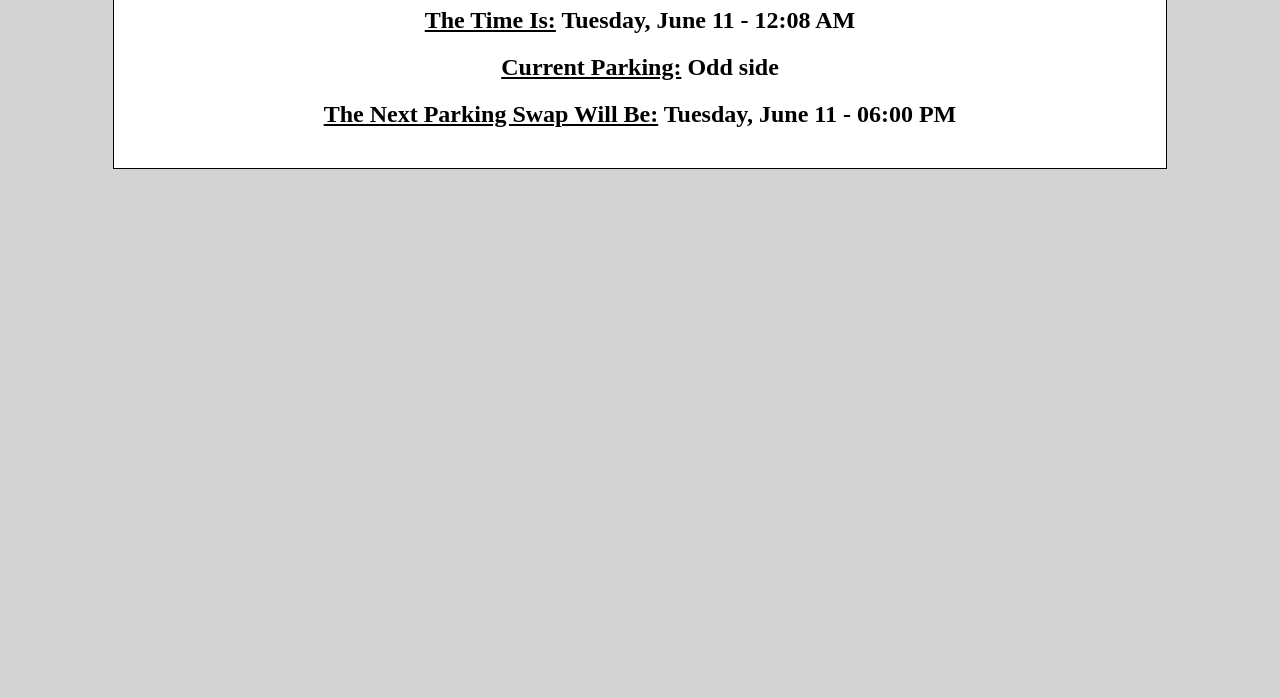
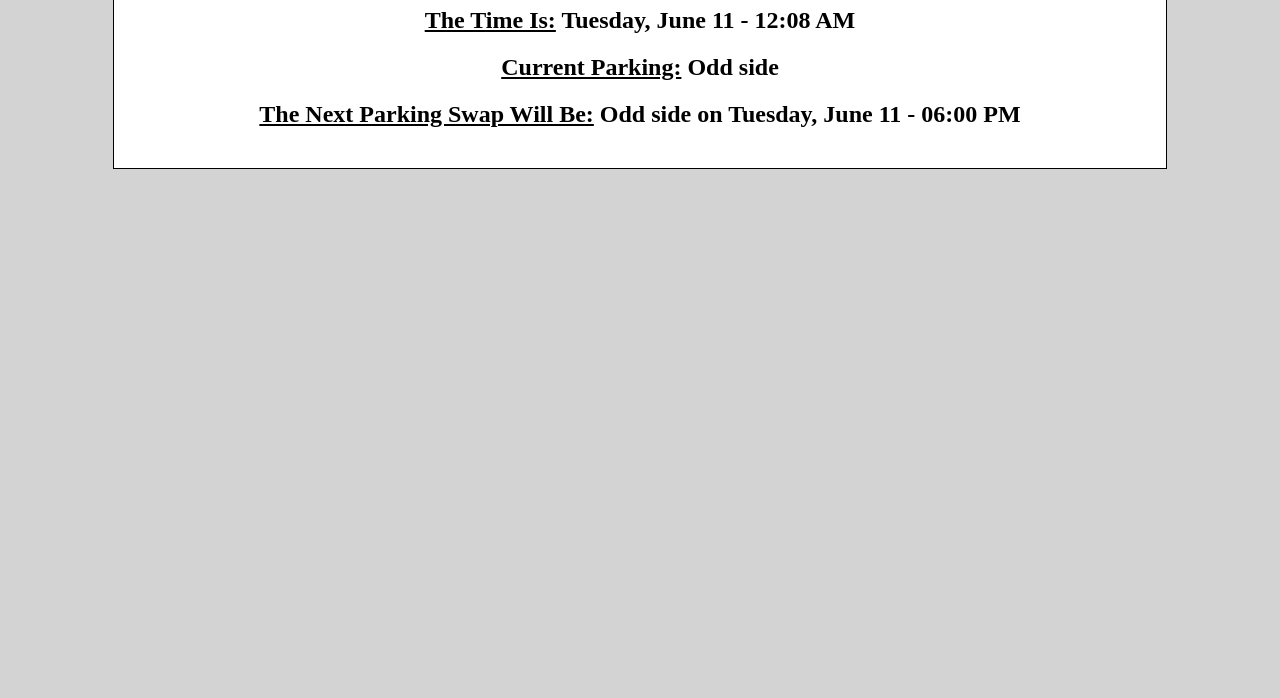
Before and after one commit to aidan-lemay/WeldonParking, a plain HTML site: page index.html in a window 1280 px wide. Shown: the part 102-800 px from the top of the page. Drawn offline with Linux system fonts and the light colour scheme.

Commit message:
Updating so it only changes at 6, and hopefully works properly

```diff
--- a/index.html
+++ b/index.html
@@ -44,15 +44,15 @@
             }
 
             // Determine which side to park on based on the restrictions
-            if ((day === 1 && isWithinTimeRange(19, 0, 18, 0)) || // Monday 7pm - Tuesday 6pm
-                (day === 3 && isWithinTimeRange(19, 0, 18, 0)) || // Wednesday 7pm - Thursday 6pm
-                (day === 5 && isWithinTimeRange(19, 0, 18, 0))) { // Friday 7pm - Saturday 6pm
+            if ((day === 1 && isWithinTimeRange(18, 0, 18, 0)) || // Monday 7pm - Tuesday 6pm
+                (day === 3 && isWithinTimeRange(18, 0, 18, 0)) || // Wednesday 7pm - Thursday 6pm
+                (day === 5 && isWithinTimeRange(18, 0, 18, 0))) { // Friday 7pm - Saturday 6pm
                 return "Even side";
             }
 
-            if ((day === 2 && isWithinTimeRange(19, 0, 18, 0)) || // Tuesday 7pm - Wednesday 6pm
-                (day === 4 && isWithinTimeRange(19, 0, 18, 0)) || // Thursday 7pm - Friday 6pm
-                (day === 6 && isWithinTimeRange(19, 0, 18, 0)) || // Saturday 7pm - Monday 6pm
+            if ((day === 2 && isWithinTimeRange(18, 0, 18, 0)) || // Tuesday 7pm - Wednesday 6pm
+                (day === 4 && isWithinTimeRange(18, 0, 18, 0)) || // Thursday 7pm - Friday 6pm
+                (day === 6 && isWithinTimeRange(18, 0, 18, 0)) || // Saturday 7pm - Monday 6pm
                 (day === 0 && isWithinTimeRange(0, 0, 18, 0))) { // Sunday 12am - Monday 6pm
                 return "Odd side";
             }
@@ -94,19 +94,13 @@
             }
 
             const swaps = [
-                { day: 1, hour: 19, minute: 0 },  // Monday 7pm
-                { day: 2, hour: 18, minute: 0 },  // Tuesday 6pm
-                { day: 2, hour: 19, minute: 0 },  // Tuesday 7pm
-                { day: 3, hour: 18, minute: 0 },  // Wednesday 6pm
-                { day: 3, hour: 19, minute: 0 },  // Wednesday 7pm
-                { day: 4, hour: 18, minute: 0 },  // Thursday 6pm
-                { day: 4, hour: 19, minute: 0 },  // Thursday 7pm
-                { day: 5, hour: 18, minute: 0 },  // Friday 6pm
-                { day: 5, hour: 19, minute: 0 },  // Friday 7pm
-                { day: 6, hour: 18, minute: 0 },  // Saturday 6pm
-                { day: 6, hour: 19, minute: 0 },  // Saturday 7pm
-                { day: 0, hour: 18, minute: 0 },  // Sunday 6pm
-                { day: 0, hour: 19, minute: 0 }   // Sunday 7pm
+                { day: 1, hour: 18, minute: 0, side: "Even side" },  // Monday 7pm
+                { day: 2, hour: 18, minute: 0, side: "Odd side" },   // Tuesday 7pm
+                { day: 3, hour: 18, minute: 0, side: "Even side" },  // Wednesday 7pm
+                { day: 4, hour: 18, minute: 0, side: "Odd side" },   // Thursday 7pm
+                { day: 5, hour: 18, minute: 0, side: "Even side" },  // Friday 7pm
+                { day: 6, hour: 18, minute: 0, side: "Odd side" },   // Saturday 7pm
+                { day: 0, hour: 18, minute: 0, side: "No restriction" } // Sunday 7pm
             ];
 
             let nextSwap = null;
@@ -117,8 +111,8 @@
                 const swapDate = getSwapDate(swapDayOffset, swap.hour, swap.minute);
 
                 if (swapDate > now) {
-                    if (nextSwap === null || swapDate < nextSwap) {
-                        nextSwap = swapDate;
+                    if (nextSwap === null || swapDate < nextSwap.date) {
+                        nextSwap = { date: swapDate, side: swap.side };
                     }
                 }
             }
@@ -127,18 +121,18 @@
                 const daysOfWeek = ["Sunday", "Monday", "Tuesday", "Wednesday", "Thursday", "Friday", "Saturday"];
                 const months = ["January", "February", "March", "April", "May", "June", "July", "August", "September", "October", "November", "December"];
 
-                const dayOfWeek = daysOfWeek[nextSwap.getDay()];
-                const month = months[nextSwap.getMonth()];
-                const day = nextSwap.getDate();
-                let hours = nextSwap.getHours();
-                const minutes = String(nextSwap.getMinutes()).padStart(2, '0');
+                const dayOfWeek = daysOfWeek[nextSwap.date.getDay()];
+                const month = months[nextSwap.date.getMonth()];
+                const day = nextSwap.date.getDate();
+                let hours = nextSwap.date.getHours();
+                const minutes = String(nextSwap.date.getMinutes()).padStart(2, '0');
                 const ampm = hours >= 12 ? 'PM' : 'AM';
 
                 hours = hours % 12;
                 hours = hours ? hours : 12; // the hour '0' should be '12'
                 const formattedHours = String(hours).padStart(2, '0');
 
-                return `${dayOfWeek}, ${month} ${day} - ${formattedHours}:${minutes} ${ampm}`;
+                return `${nextSwap.side} on ${dayOfWeek}, ${month} ${day} - ${formattedHours}:${minutes} ${ampm}`;
             }
 
             return "No upcoming swaps";
```
